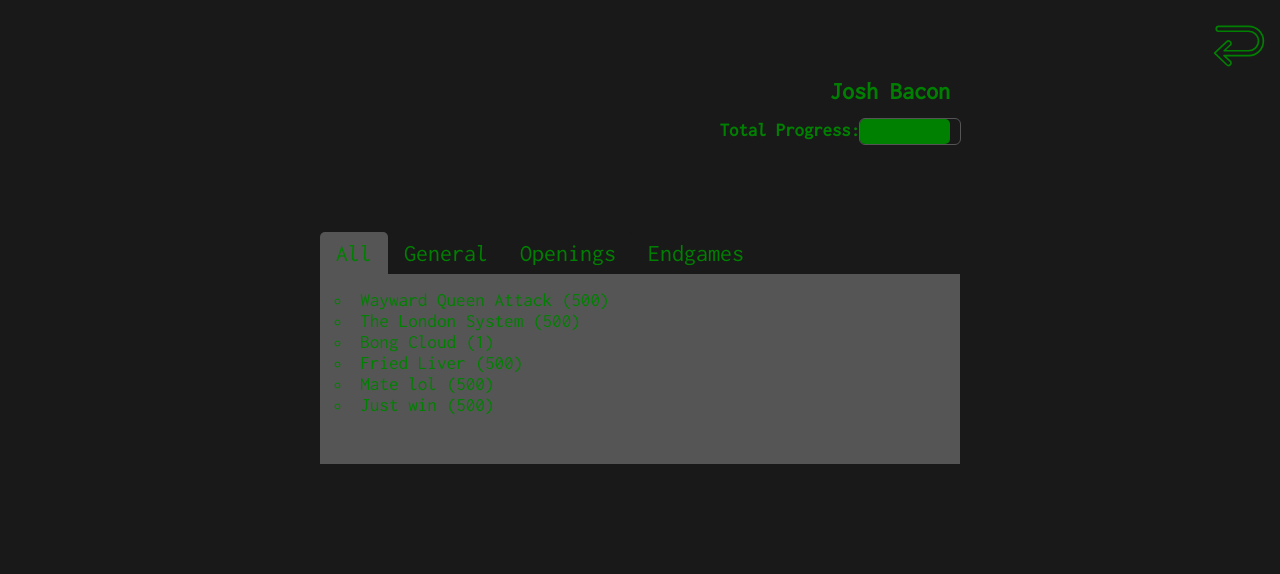
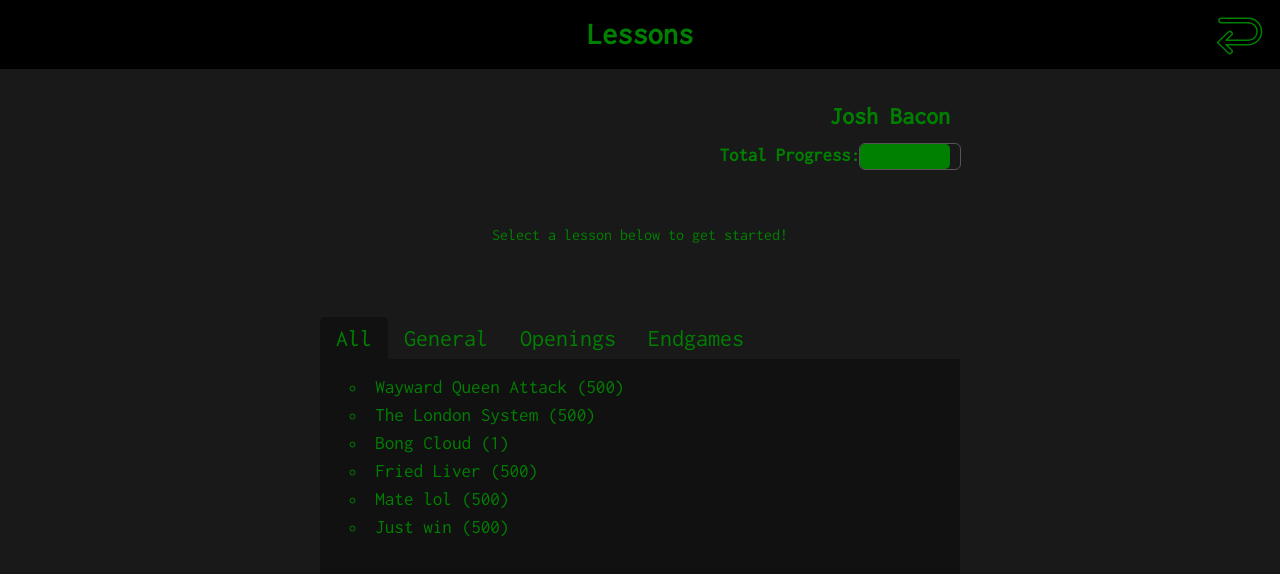
Before and after one commit to joshbacon/codegambit, a React (Create React App) app: page /lessons in a window 1280 px wide. Shown: the top 574 px of the page. Built offline with nearby package versions, Linux system fonts and the light colour scheme.

Commit message:
fixed css overlap in headers & updated readme

```diff
--- a/src/App.css
+++ b/src/App.css
@@ -54,7 +54,7 @@ html {
   width: 100%;
   height: 80%;
   position: absolute;
-  top: 20%;
+  top: 15%;
   left: 0;
   display: flex;
   flex-direction: column;
--- a/src/GamePage.css
+++ b/src/GamePage.css
@@ -35,7 +35,9 @@ button {
 }
 
 .game {
-    height: calc(100vh - 75px);
+    display: flex;
+    flex-direction: column;
+    height: 100vh;
 }
 
 .gameHeader {
@@ -89,7 +91,6 @@ button {
 .board {
     position: relative;
     z-index: 0;
-    margin-top: 15px;
     width: 70%;
     min-width: 250px;
     aspect-ratio: 1;
--- a/src/GamePage.js
+++ b/src/GamePage.js
@@ -56,7 +56,7 @@ const Game = (props) => {
 
   return (
     <div className="game">
-      <header className="gameHeader">
+      <div className="gameHeader">
         <h1>{'>'}code_gambit</h1>
         <Link to='/' className='back-btn header-btn'>
           <div className='backImg header-btn'/>
@@ -64,7 +64,7 @@ const Game = (props) => {
         <Link to='/documentation'  state={{backPath:'/play', FEN:game.generateFEN()}} className='docs-btn header-btn'>
           <div className='docsImg header-btn'/>
         </Link>
-      </header>
+      </div>
       <section className="main">
         <div className={"board bBlue"}>
           {game.getPieces().map((value, key) => {
--- a/src/lessons/LessonSelector.css
+++ b/src/lessons/LessonSelector.css
@@ -16,13 +16,37 @@ html {
     justify-content: space-evenly;
 }
 
+header {
+    background-color: black;
+    position: relative;
+    display: grid;
+    place-items: center;
+    font-size: calc(10px + 2vmin);
+    width: 100%;
+    height: 75px;
+}
+
 .lessonBackBtn {
-    position: absolute;
     width: 52px;
     aspect-ratio: 1;
-    top: 15px;
+    position: absolute;
+    top: 50%;
     right: 15px;
+    transform: translateY(-50%);
     background-image: url('../assets/back.svg');
+    background-size: 90%;
+    background-position: top;
+    background-repeat: no-repeat;
+}
+
+.lessonPage {
+    position: relative;
+    width: 100%;
+    height: 100%;
+    display: flex;
+    flex-direction: column;
+    align-items: center;
+    justify-content: space-around;
 }
 
 .lessonTitle {
@@ -81,24 +105,29 @@ html {
 }
 
 .active {
-    background-color: #555555;
+    background-color: #111111;
 }
 
 .tabPanel {
     font-size: 1.2rem;
     padding: 15px;
-    background-color: #555555;
+    background-color: #111111;
     list-style-position: inside;
     width: calc(100% - 30px);
-    height: clamp(5rem, 10rem, 80%);
+    min-height: 15rem;
+    max-height: 80%;
+    overflow-y: auto;
 }
 
 .lessonItem {
     cursor: pointer;
+    height: 1.5rem;
+    border-radius: 5px;
+    padding: 2px 0px 2px 15px;
 }
 
 .lessonItem:hover {
-    background-color: #4b4b4b;
+    background-color: #191919;
 }
 
 .incomplete {
--- a/src/lessons/LessonSelector.js
+++ b/src/lessons/LessonSelector.js
@@ -24,16 +24,21 @@ const LessonSelector = (props) => {
     const [active, updateActive] = useState(tabs.All);
 
     return <div className='lessonSelector'>
+        <header>
+            <h3>Lessons</h3>
             <Link to='/' className='lessonBackBtn'/>
+        </header>
+        <body className='lessonPage'>
             <div className='lessonTitle'>
                 <h2>Josh Bacon</h2>
                 <div className='totalProgress'>
-                <h3>Total Progress:</h3>
+                    <h3>Total Progress: </h3>
                     <div className='progressBar'>
                         <div className='progress' style={styleProg}/>
                     </div>
                 </div>
             </div>
+            <p>Select a lesson below to get started!</p>
             <div className='lessonTabs'>
                 <ul className='tabs'>
                     {Object.entries(tabs).map(([key, value]) => {
@@ -52,6 +57,7 @@ const LessonSelector = (props) => {
                     })}
                 </ul>
             </div>
+        </body>
     </div>
 }
 
```
Also changed, not shown: public/example.png (added), 1 other file (tests, documents, lock files or other folders). Lines whose indentation alone changed are shown as unchanged.
